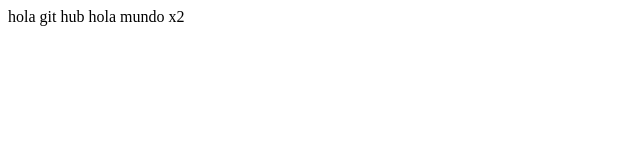
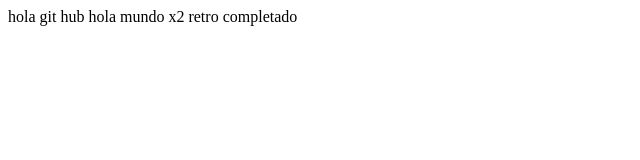
Before and after one commit to Joseayala1/gatitos, a plain HTML site: page index.html in a window 1280 px wide. Shown: the whole page, without its empty margins (0-640 px from the left). Drawn offline with Linux system fonts and the light colour scheme.

Commit message:
retro completado  2

```diff
--- a/index.html
+++ b/index.html
@@ -10,6 +10,7 @@
     <div>hola git hub
 
         hola mundo x2
+        retro completado
     </div>
 
 
```
